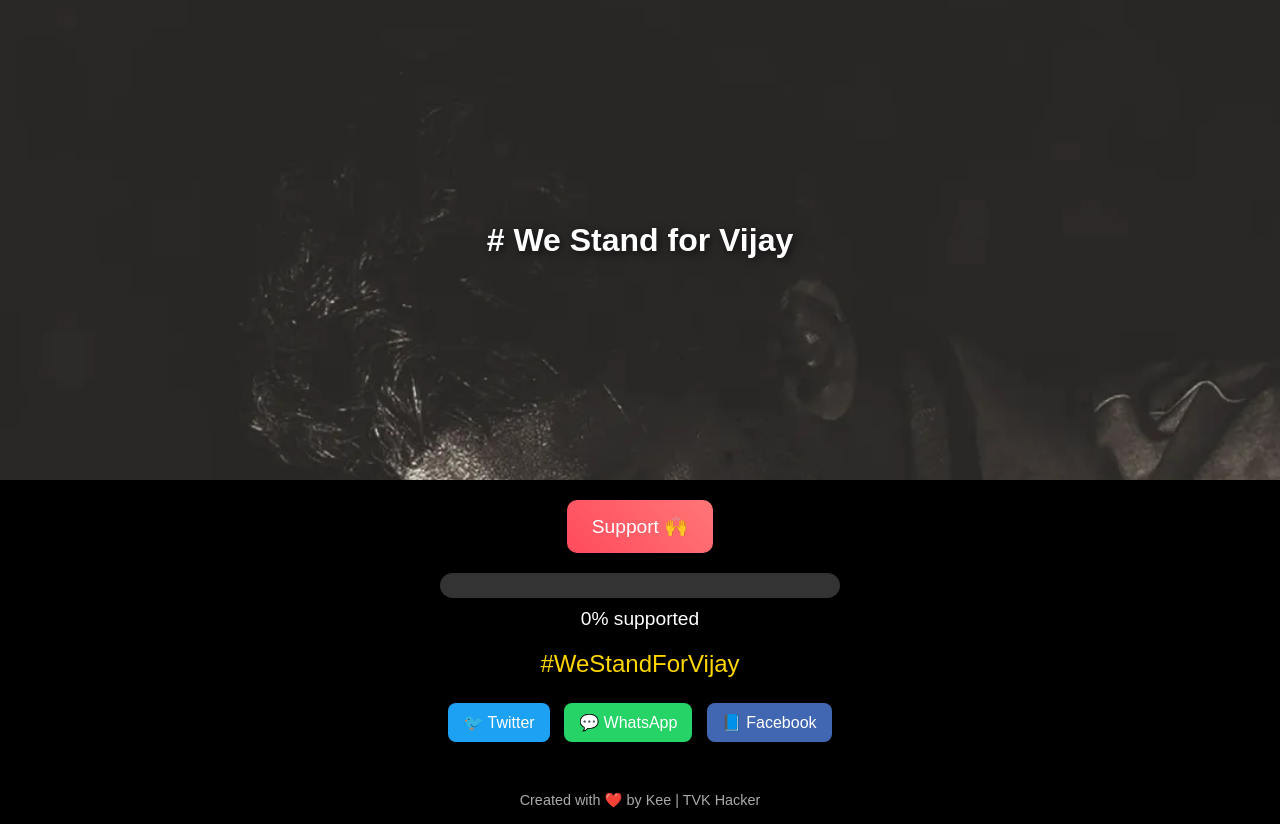
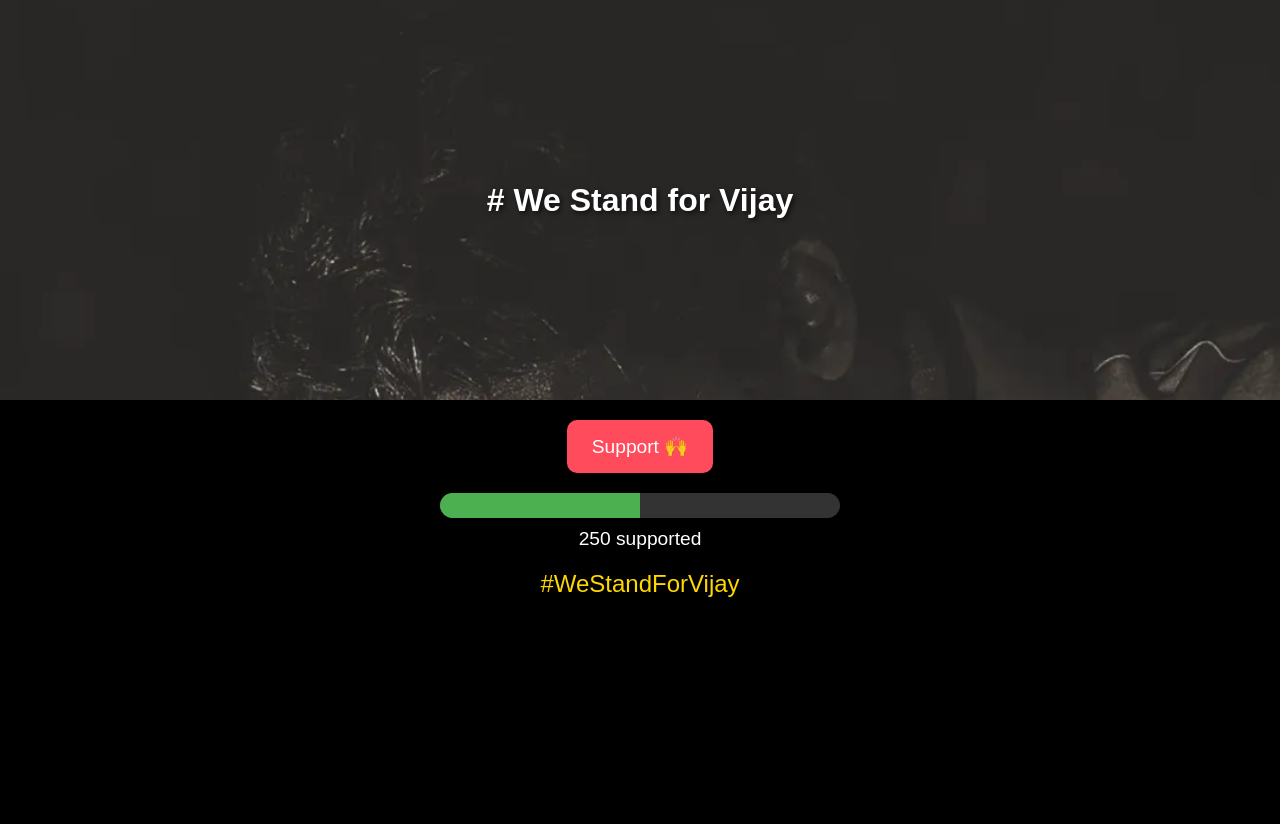
Before and after one commit to Kishore1116/WE-STAND-FOR-VIJAY, a plain HTML site: page index.html in a window 1280 px wide. After the commit the page ends 800 px from the top, so only its background shows below. Drawn offline with Linux system fonts and the light colour scheme.

Commit message:
index.html

```diff
--- a/index.html
+++ b/index.html
@@ -3,7 +3,6 @@
 <head>
   <meta charset="UTF-8">
   <meta name="viewport" content="width=device-width, initial-scale=1.0">
-  <meta name="google-site-verification" content="googlecce8cb161229b742" />
   <title>We Stand for Vijay</title>
   <style>
     body {
@@ -12,30 +11,22 @@
       text-align: center;
       background: #000;
       color: white;
-      overflow-x: hidden;
     }
-
-    /* Hero Section */
     .hero {
       background: url("tvk.jpeg") no-repeat center center/cover;
       background-color: #111;
-      height: 60vh;
+      height: 50vh;
       display: flex;
       justify-content: center;
       align-items: center;
       flex-direction: column;
-      animation: fadeIn 2s ease-in-out;
     }
-
     h1 {
       font-size: 2rem;
-      text-shadow: 2px 2px 8px rgba(0,0,0,0.7);
-      animation: slideDown 1.5s ease-in-out;
+      text-shadow: 2px 2px 5px rgba(0,0,0,0.7);
     }
-
-    /* Button */
     .support-btn {
-      background: linear-gradient(45deg, #ff4b5c, #ff7676);
+      background: #ff4b5c;
       border: none;
       padding: 15px 25px;
       margin: 20px;
@@ -44,16 +35,10 @@
       color: white;
       cursor: pointer;
       transition: 0.3s;
-      box-shadow: 0px 4px 10px rgba(0,0,0,0.5);
-      animation: fadeUp 2s ease-in-out;
     }
-
     .support-btn:hover {
-      transform: scale(1.05);
-      background: linear-gradient(45deg, #e63e50, #ff5e6c);
+      background: #e63e50;
     }
-
-    /* Progress bar */
     .progress-container {
       width: 90%;
       max-width: 400px;
@@ -63,69 +48,20 @@
       height: 25px;
       overflow: hidden;
     }
-
     .progress-bar {
       height: 100%;
       width: 0%;
       background: #4caf50;
       transition: width 0.5s;
     }
-
     .percentage {
       margin-top: 10px;
       font-size: 1.2rem;
-      animation: fadeIn 2s ease-in-out;
     }
-
     .hashtag {
       margin: 20px 0;
       font-size: 1.5rem;
       color: #ffd700;
-      animation: fadeIn 3s ease-in-out;
-    }
-
-    /* Share buttons */
-    .share {
-      margin-top: 20px;
-    }
-    .share a {
-      text-decoration: none;
-      color: white;
-      padding: 10px 15px;
-      margin: 5px;
-      border-radius: 8px;
-      display: inline-block;
-      transition: 0.3s;
-    }
-    .twitter { background: #1da1f2; }
-    .whatsapp { background: #25d366; }
-    .facebook { background: #4267B2; }
-
-    .share a:hover {
-      opacity: 0.8;
-      transform: scale(1.05);
-    }
-
-    /* Animations */
-    @keyframes fadeIn {
-      from { opacity: 0; }
-      to { opacity: 1; }
-    }
-    @keyframes slideDown {
-      from { transform: translateY(-50px); opacity: 0; }
-      to { transform: translateY(0); opacity: 1; }
-    }
-    @keyframes fadeUp {
-      from { transform: translateY(50px); opacity: 0; }
-      to { transform: translateY(0); opacity: 1; }
-    }
-
-    /* Footer */
-    footer {
-      margin-top: 30px;
-      padding: 15px;
-      font-size: 0.9rem;
-      color: #aaa;
     }
   </style>
 </head>
@@ -142,42 +78,37 @@
   <div class="progress-container">
     <div class="progress-bar" id="progress"></div>
   </div>
-  <p class="percentage" id="percent">0% supported</p>
+  <p class="percentage" id="percent">0 supported</p>
 
   <!-- Hashtag -->
   <div class="hashtag">#WeStandForVijay</div>
 
-  <!-- Share buttons -->
-  <div class="share">
-    <a class="twitter" href="https://twitter.com/intent/tweet?text=I%20support%20%23WeStandForVijay!%20Join%20the%20movement%20here%20👉%20kishore1116.github.io/WE-STAND-FOR-VIJAY/" target="_blank">🐦 Twitter</a>
-    <a class="whatsapp" href="https://wa.me/?text=I%20support%20%23WeStandForVijay!%20Join%20the%20movement%20👉%20kishore1116.github.io/WE-STAND-FOR-VIJAY/" target="_blank">💬 WhatsApp</a>
-    <a class="facebook" href="https://www.facebook.com/sharer/sharer.php?u=kishore1116.github.io/WE-STAND-FOR-VIJAY/" target="_blank">📘 Facebook</a>
-  </div>
+  <script>
+    const BASE_SUPPORT = 250;  // always start from 250
+    const MAX_SUPPORT = 500;   // full bar at 500
+    const STEP = 1;            // one click = +1
 
-  <!-- Footer -->
-  <footer>Created with ❤️ by Kee | TVK Hacker</footer>
-
-  <script>
-    const MAX_SUPPORT = 500;
-    const STEP = 1;
-
-    let support = localStorage.getItem("supportPercentage")
-                  ? parseInt(localStorage.getItem("supportPercentage"))
+    // load from localStorage or start at 0 (then add base later)
+    let support = localStorage.getItem("supportCount")
+                  ? parseInt(localStorage.getItem("supportCount"))
                   : 0;
     let hasSupported = localStorage.getItem("hasSupported") === "true";
 
     function updateProgress() {
-      let progressWidth = (support / MAX_SUPPORT) * 100;
+      let displaySupport = BASE_SUPPORT + support; // add base 250
+      let progressWidth = (displaySupport / MAX_SUPPORT) * 100;
+      if (progressWidth > 100) progressWidth = 100;
+
       document.getElementById("progress").style.width = progressWidth + "%";
-      document.getElementById("percent").innerText = support + "% supported";
+      document.getElementById("percent").innerText = displaySupport + " supported";
     }
 
     function addSupport() {
-      if (!hasSupported && support < MAX_SUPPORT) {
+      if (!hasSupported && (BASE_SUPPORT + support) < MAX_SUPPORT) {
         support += STEP;
         hasSupported = true;
 
-        localStorage.setItem("supportPercentage", support);
+        localStorage.setItem("supportCount", support);
         localStorage.setItem("hasSupported", "true");
 
         updateProgress();
```
